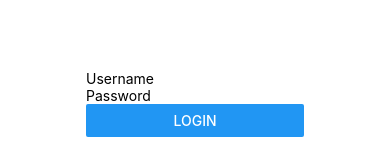
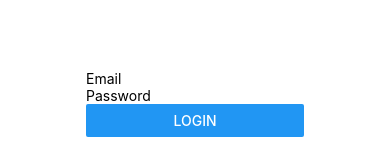
Before and after one commit to JulienCharbonneau/Rocket-Elevators-Mobile-React-Native, a React Native app: screen /Login in a window 390 px wide. Shown: the part 319-479 px from the top of the page. Built offline with nearby package versions, Linux system fonts and the light colour scheme.

Commit message:
add validation to email input

```diff
--- a/component/Login.js
+++ b/component/Login.js
@@ -1,20 +1,27 @@
 import React, { useState } from 'react';
 import { View, TextInput, Button } from 'react-native';
+import { isEmail } from 'validator';
+
 
 const Login = () => {
-  const [username, setUsername] = useState('');
+  const [email, setEmail] = useState('');
   const [password, setPassword] = useState('');
 
   const handleLogin = () => {
-    // send a request to the server to verify the username and password
+    if (!isEmail(email)) {
+      alert("Not a valid email.")
+      return;
+    }
+
+    // the email is valid, send a request to the server to verify the email and password
   };
 
   return (
     <View>
       <TextInput
-        value={username}
-        onChangeText={setUsername}
-        placeholder="Username"
+        value={email}
+        onChangeText={setEmail}
+        placeholder="Email"
       />
       <TextInput
         value={password}
--- a/package.json
+++ b/package.json
@@ -9,13 +9,14 @@
     "web": "expo start --web"
   },
   "dependencies": {
+    "@expo/webpack-config": "^0.17.2",
     "expo": "~47.0.9",
     "expo-status-bar": "~1.4.2",
     "react": "18.1.0",
+    "react-dom": "18.1.0",
     "react-native": "0.70.5",
-    "react-dom": "18.1.0",
     "react-native-web": "~0.18.9",
-    "@expo/webpack-config": "^0.17.2"
+    "validator": "^13.7.0"
   },
   "devDependencies": {
     "@babel/core": "^7.12.9"
```
Also changed, not shown: 1 other file (tests, documents, lock files or other folders).
